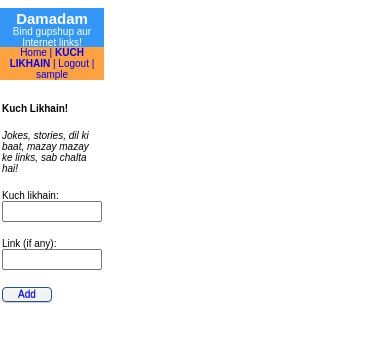
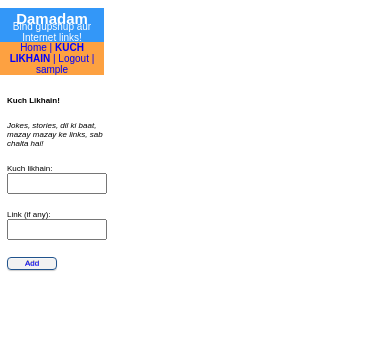
Before and after one commit to Erict19/unconnectedreddit, a Django app: page /link/create/ in a window 390 px wide. Shown: the top 342 px of the page. Run offline with Django 3.2, Linux system fonts and the light colour scheme; the visitor is signed in with stand-in values (Sample User, id 1); parts of the project's set-up code (start-up, migrations or seed data) failed here and were passed over.

Commit message:
tweaks for responsiveness

```diff
--- a/unconnectedreddit/static/css/main.css
+++ b/unconnectedreddit/static/css/main.css
@@ -50,20 +50,20 @@ h1, h2, h3, h4, h6 {
 }
 
 h2 {
-    font-size: 10px;
+    font-size: 8px;
 }
 
 a {
 
     color: #00399C;
     text-decoration: none;
-    font-size: 12px;
+    font-size: 8px;
 }
 
 h2 a {
     background: transparent;
     color: #FF0031;
-    font-size: 10px;
+    font-size: 8px;
 }
 
 
@@ -81,6 +81,8 @@ button, input[type="button"], input[type="reset"], input[type="submit"]
     box-shadow: inset 0 1px 0 rgba(255, 255, 255, 0.4), 0 1px 1px rgba(0, 0, 0, 0.2);
     color:blue;
 
+    font-size:8px;
+
 }
 
 h5 {
@@ -93,7 +95,7 @@ h5 {
     font-family: sans-serif;
     font:sans-serif;
     font-weight: 200;
-    margin-top: -15px;
+    margin-top: -20px;
     color:white;
     width:100px;
 }
@@ -123,14 +125,14 @@ textarea, input{
     float: left;
     text-align:left;
     margin-right: 1%;
-    font-size: 10px;
+    font-size: 8px;
 
 
 }
 
 .link {
 
-    font-size: 10px;
+    font-size: 8px;
     color: orange;
 }
 
@@ -215,7 +217,7 @@ h1 {
 }
 h3 {
 font: sans-serif;
-font-size: 4%;
+font-size: 8px;
 color:black;
 
 
@@ -280,7 +282,7 @@ footer{
 
 #comment {
     color:gray;
-    font-size: 10px;
+    font-size: 8px;
 
 }
 
@@ -291,7 +293,7 @@ footer{
     border-style: solid;
     color:blue;
     border-color: blue;
-    font-size: 10px;
+    font-size: 8px;
 }
 
 #voting{
@@ -302,11 +304,11 @@ footer{
     color:gray;
     padding-left:2px;
     padding-right:2px;
-    font-size: 10px;
+    font-size: 8px;
 }
 
 .margin{
-    margin-left:2px;
+    margin-left:12px;
     margin-right:2px;
     padding: 5px;
     border-radius:6px;
@@ -318,7 +320,7 @@ footer{
 }
 
 i{
-    font-size:10px;
+    font-size:8px;
 }
 
 .button{
@@ -333,22 +335,22 @@ i{
 
 .container li {
     color:gray;
-    size:10px;
+    font-size:8px;
     vertical-align: left;
 }
 
 .container{
-    margin-left: -5px;
+    margin-left: -10px;
 }
 
 .profile {
-    font-size: 10px;
+    font-size: 8px;
     font:arial;
 
 }
 
 h6{
-    size:10px;
+    font-size:8px;
 
 }
 
```
Also changed, not shown: unconnectedreddit/templates/login.html (+6 -8 lines).
